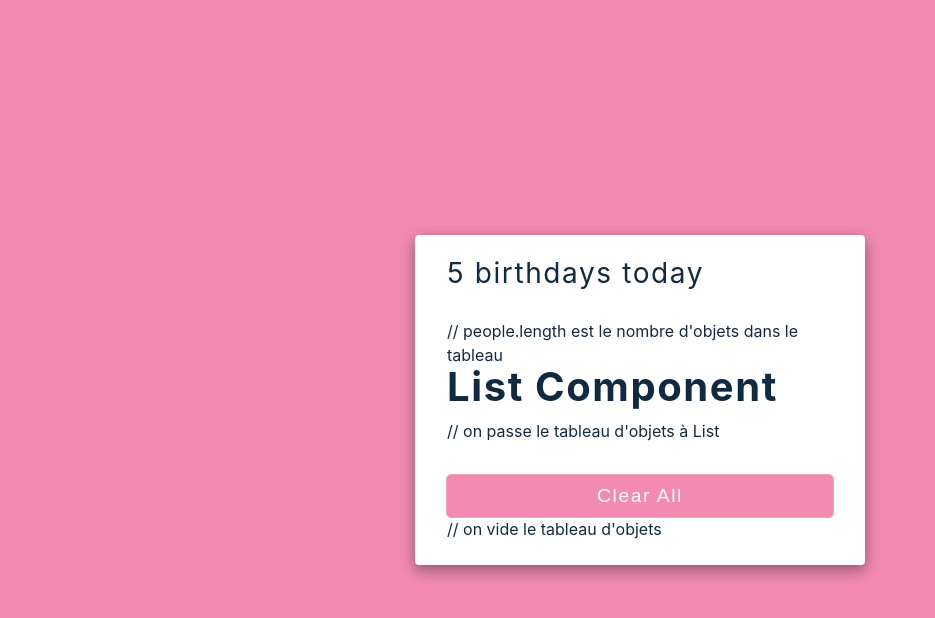
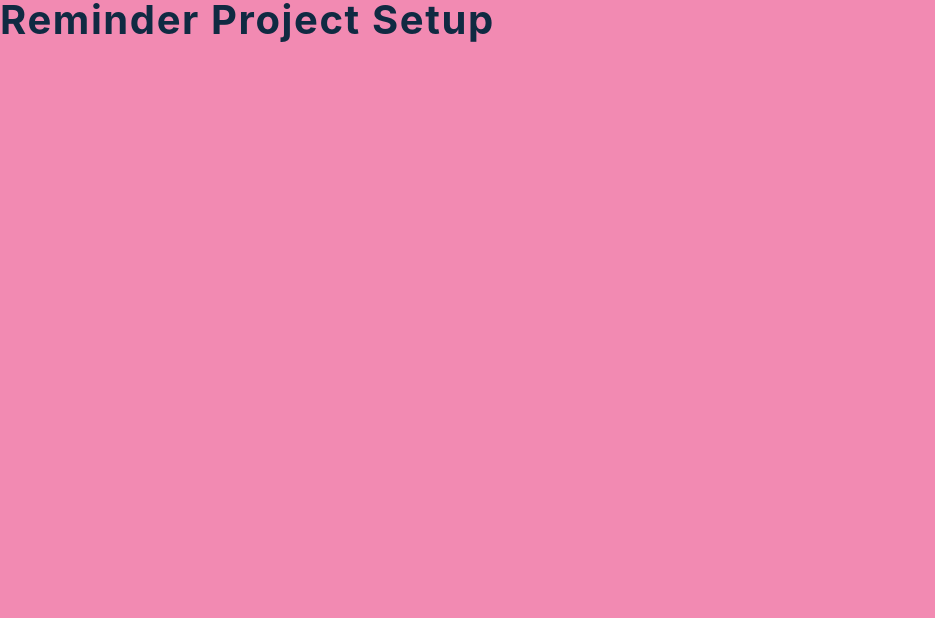
Before and after one commit to AdalbertPungu/Reactjs-Projects, a React (Create React App) app in the folder Reminder/: page / in a window 1280 px wide. Shown: the top 618 px of the page, without its empty margins (0-935 px from the left). Built offline with nearby package versions, Linux system fonts and the light colour scheme.

Commit message:
Revert "Update App component"
This reverts commit 243f57661c01da4aeddb6b0a4135e8a556f4c2a2.

```diff
--- a/Reminder/src/App.js
+++ b/Reminder/src/App.js
@@ -1,18 +1,8 @@
 import React, { useState } from 'react';
 import data from './data';
 import List from './List';
-
 function App() {
-	const [people, setPeople] = useState(data); // data est un tableau d'objets
-  return (
-		<main>
-			<section className='container'>
-				<h3>{people.length} birthdays today</h3> // people.length est le nombre d'objets dans le tableau
-				<List people={people} /> // on passe le tableau d'objets à List
-				<button onClick={() => setPeople([])}>clear all</button> // on vide le tableau d'objets
-			</section>
-		</main>
-	);
+  return <h2>reminder project setup</h2>;
 }
 
 export default App;
```
